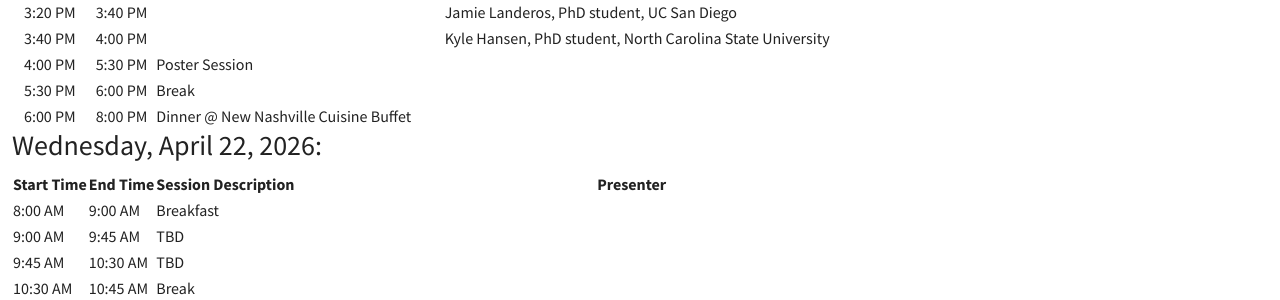
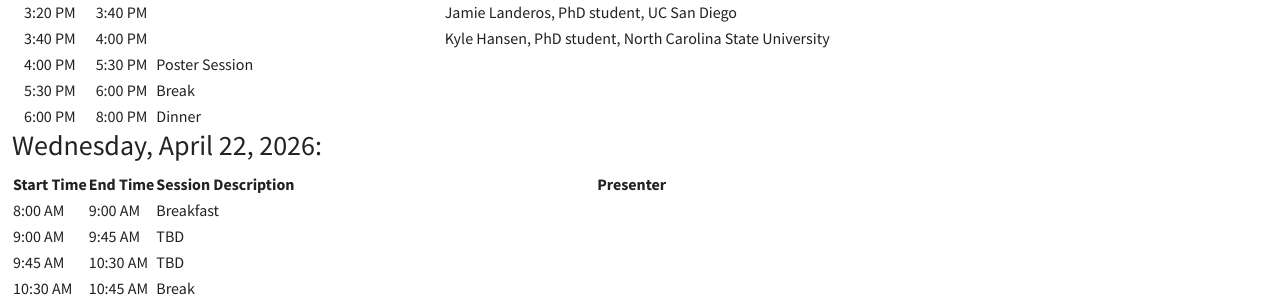
Before and after one commit to CARRE-PSAAP/CARRE-PSAAP.github.io, a Jekyll site: the page built from _pages/tst2026.md, in a window 1280 px wide. Shown: the part 1069-1369 px from the top of the page. Built offline with Jekyll 4.4.1, drawn with Linux system fonts in a browser that asks for light colours; nearby versions of some CDN libraries.

Commit message:
removes erroneous dinner detail for TST meeting

```diff
--- a/_pages/tst2026.md
+++ b/_pages/tst2026.md
@@ -50,7 +50,7 @@ permalink: /tst/
 | 3:40 PM	 | 4:00 PM	|   |	Kyle Hansen, PhD student, North Carolina State University |
 | 4:00 PM	 | 5:30 PM	| Poster Session	| |
 | 5:30 PM	 | 6:00 PM	| Break	| |
-| 6:00 PM	 | 8:00 PM	| Dinner @ New Nashville Cuisine Buffet | |
+| 6:00 PM	 | 8:00 PM	| Dinner | |
 
 ### Wednesday, April 22, 2026:
 
```
